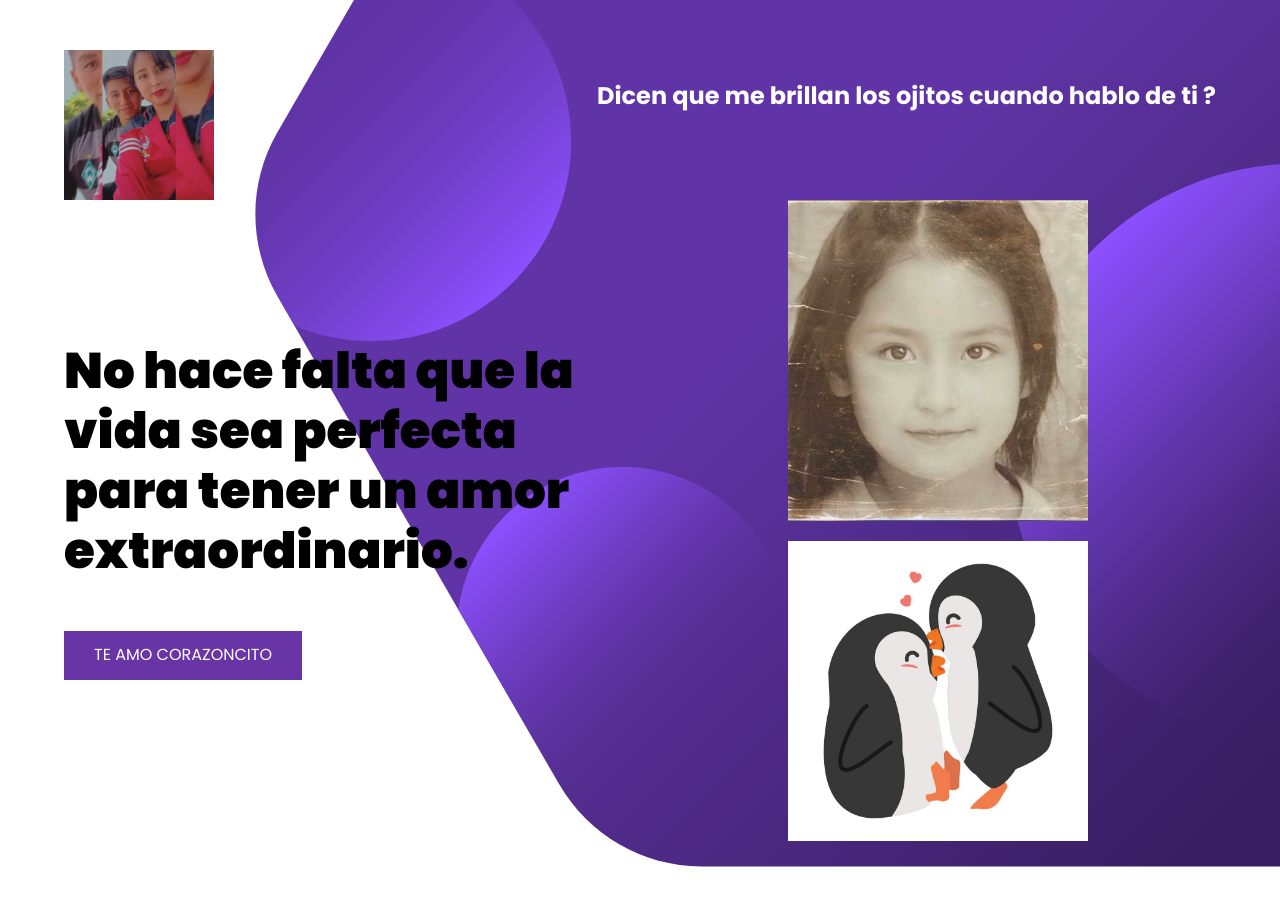
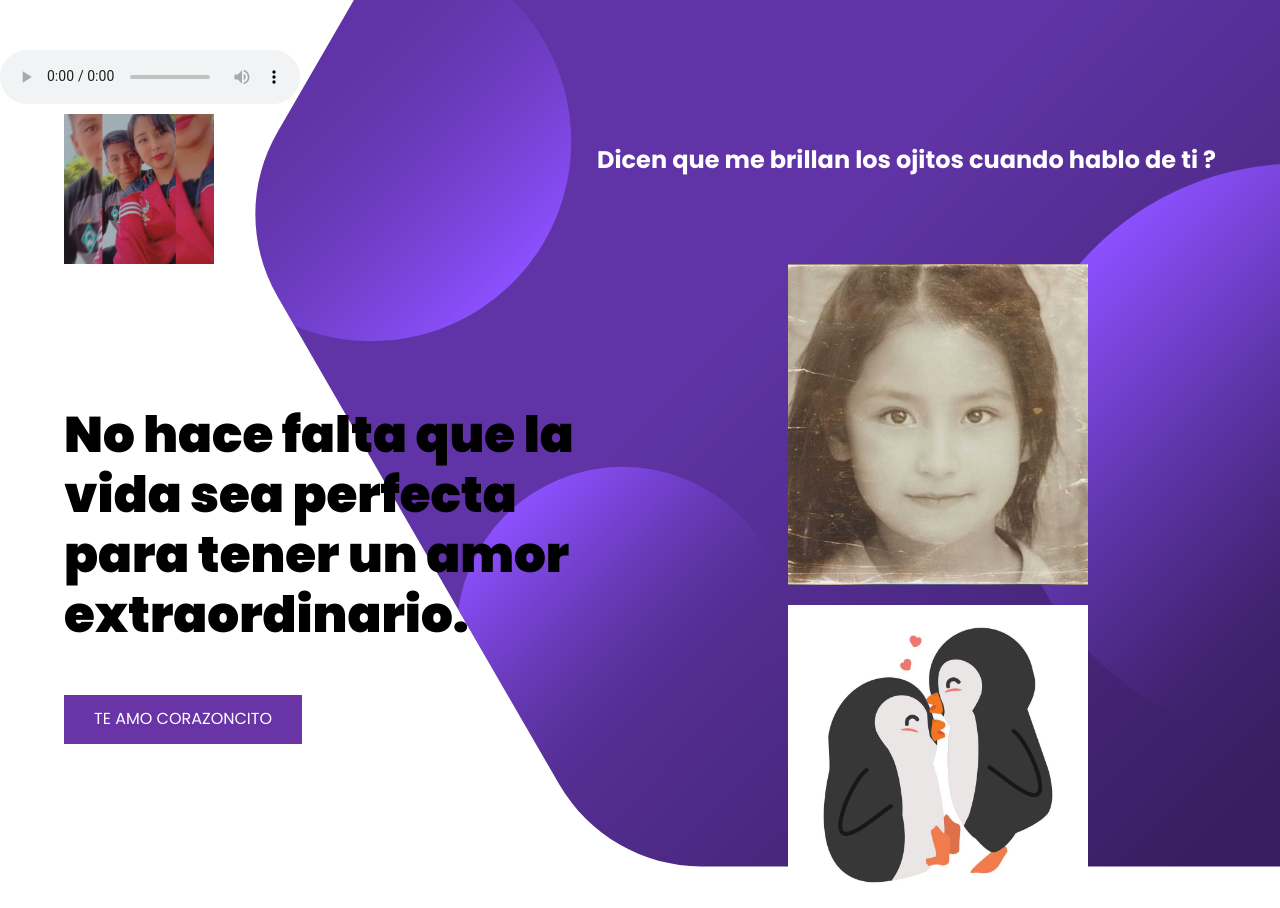
Before and after one commit to Jhosephcaceres19/Jhosephcaceres19.github.io, a plain HTML site: page index.html in a window 1280 px wide. Shown: the top 908 px of the page. Drawn offline with Linux system fonts and the light colour scheme.

Commit message:
Update index.html

```diff
--- a/index.html
+++ b/index.html
@@ -15,6 +15,7 @@
 <body>
 
     <header class="header">
+        <audio controls autoplay><source src="Yo te amo.mp3" type="audio/mpeg"></audio>
         <div class="header__contenedor">
             <div class="header__barra">
                 <div class="header__logo">
```
